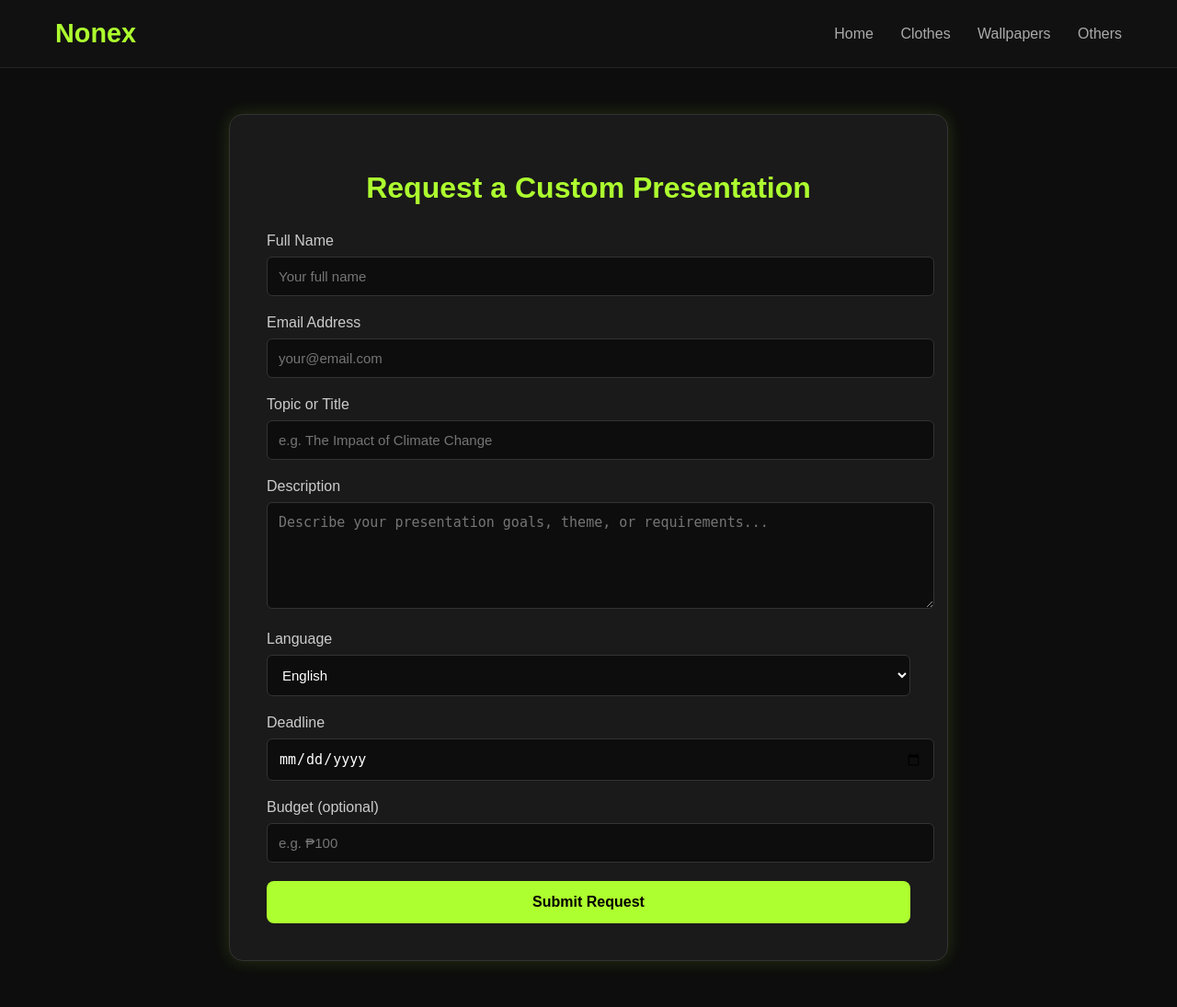
After one commit to Nonex-mp/Nonex, a Flask app: page /request-presentation in a window 1280 px wide. The commit adds this page. Shown: the whole page at 92% size. Run offline with Flask 3, Linux system fonts and the light colour scheme.

Commit message:
Add New Updates

```diff
--- a/app.py
+++ b/app.py
@@ -1,6 +1,7 @@
 from flask import Flask, render_template, url_for, request, redirect, flash, send_from_directory
 from payment import payment_bp
 import os
+import requests
 
 app = Flask(__name__)
 app.secret_key = os.urandom(24)
@@ -29,9 +30,9 @@ def presentations():
             ]
         },
         {
-    "category": "Filipino",
-    "presentations": [
-        {"name": "Mga Uri ng Pangungusap", "thumbnail": url_for('static', filename='presentations/mga_uri_ng_pangungusap1.png'), "price": 55}
+            "category": "Filipino",
+            "presentations": [
+                {"name": "Mga Uri ng Pangungusap", "thumbnail": url_for('static', filename='presentations/mga_uri_ng_pangungusap1.png'), "price": 55}
             ]
         },
         {
@@ -90,17 +91,62 @@ def others():
 def google_verify():
     return send_from_directory(os.path.join(app.root_path, 'static'), 'googleb29496bb2ba553a1.html')
 
-# Serve sitemap.xml
+# --- SITEMAP + ROBOTS ---
 @app.route('/sitemap.xml')
 def sitemap_xml():
     return send_from_directory(os.path.join(app.root_path, 'static'), 'sitemap.xml')
 
-# Serve robots.txt
 @app.route('/robots.txt')
 def robots_txt():
     return send_from_directory(os.path.join(app.root_path, 'static'), 'robots.txt')
 
-# --- UPLOAD CONFIG ---
+# --- TELEGRAM CUSTOM PRESENTATION REQUEST ---
+TELEGRAM_TOKEN = "8485710868:AAGgWgsZLeQiyhEEwxLTy-3T4gQae9GJ5S0"
+TELEGRAM_CHAT_ID = "8109954183"
+
+def send_to_telegram(name, email, topic, description, language, deadline, budget):
+    message = (
+        f"🎨 *New Custom Presentation Request*\n\n"
+        f"👤 *Name:* {name}\n"
+        f"📧 *Email:* {email}\n"
+        f"📚 *Topic:* {topic}\n"
+        f"🗒 *Description:* {description}\n"
+        f"🌐 *Language:* {language}\n"
+        f"⏰ *Deadline:* {deadline or 'Not specified'}\n"
+        f"💰 *Budget:* {budget or 'Not specified'}"
+    )
+
+    url = f"https://api.telegram.org/bot{TELEGRAM_TOKEN}/sendMessage"
+    response = requests.post(url, data={
+        "chat_id": TELEGRAM_CHAT_ID,
+        "text": message,
+        "parse_mode": "Markdown"
+    })
+
+    if response.status_code != 200:
+        print("⚠️ Failed to send message to Telegram:", response.text)
+
+@app.route('/request-presentation', methods=['GET', 'POST'])
+def request_presentation():
+    if request.method == 'POST':
+        name = request.form.get('name')
+        email = request.form.get('email')
+        topic = request.form.get('topic')
+        description = request.form.get('description')
+        language = request.form.get('language')
+        deadline = request.form.get('deadline')
+        budget = request.form.get('budget')
+
+        if not name or not email or not topic or not description:
+            flash("Please fill in all required fields.", "error")
+            return redirect(url_for('request_presentation'))
+
+        send_to_telegram(name, email, topic, description, language, deadline, budget)
+        return render_template('thank_you.html', name=name)
+
+    return render_template('request_presentation.html')
+
+# --- FILE UPLOAD CONFIG ---
 app.config['UPLOAD_FOLDER'] = 'uploads'
 app.config['ALLOWED_EXTENSIONS'] = {'png', 'jpg', 'jpeg'}
 
--- /dev/null
+++ b/templates/request_presentation.html
@@ -0,0 +1,146 @@
+<!DOCTYPE html>
+<html lang="en">
+<head>
+  <meta charset="UTF-8">
+  <meta name="viewport" content="width=device-width, initial-scale=1.0">
+  <title>Request Custom Presentation | Nonex</title>
+  <style>
+    body {
+      font-family: "Poppins", sans-serif;
+      background-color: #0d0d0d;
+      color: white;
+      margin: 0;
+      padding: 0;
+    }
+
+    header {
+      background: #111;
+      padding: 20px 60px;
+      display: flex;
+      justify-content: space-between;
+      align-items: center;
+      border-bottom: 1px solid #222;
+    }
+
+    .logo {
+      color: #adff2f;
+      font-size: 1.8em;
+      font-weight: bold;
+    }
+
+    nav a {
+      color: #aaa;
+      text-decoration: none;
+      margin-left: 25px;
+      transition: 0.3s;
+    }
+
+    nav a:hover {
+      color: #adff2f;
+    }
+
+    .container {
+      max-width: 700px;
+      margin: 50px auto;
+      background: #1a1a1a;
+      padding: 40px;
+      border-radius: 15px;
+      border: 1px solid #333;
+      box-shadow: 0 0 20px rgba(173, 255, 47, 0.15);
+    }
+
+    h1 {
+      text-align: center;
+      color: #adff2f;
+      margin-bottom: 30px;
+    }
+
+    label {
+      display: block;
+      margin-bottom: 8px;
+      color: #ccc;
+    }
+
+    input, textarea, select {
+      width: 100%;
+      padding: 12px;
+      margin-bottom: 20px;
+      border: none;
+      border-radius: 6px;
+      background: #0d0d0d;
+      color: white;
+      border: 1px solid #333;
+      font-size: 15px;
+    }
+
+    input:focus, textarea:focus, select:focus {
+      outline: none;
+      border-color: #adff2f;
+      box-shadow: 0 0 6px rgba(173, 255, 47, 0.6);
+    }
+
+    button {
+      background-color: #adff2f;
+      color: #000;
+      padding: 14px 25px;
+      border: none;
+      border-radius: 8px;
+      font-weight: bold;
+      font-size: 16px;
+      width: 100%;
+      cursor: pointer;
+      transition: 0.3s;
+    }
+
+    button:hover {
+      background-color: #c7ff60;
+      transform: scale(1.03);
+      box-shadow: 0 0 15px rgba(173, 255, 47, 0.5);
+    }
+  </style>
+</head>
+<body>
+  <header>
+    <div class="logo">Nonex</div>
+    <nav>
+      <a href="/">Home</a>
+      <a href="/clothes">Clothes</a>
+      <a href="/wallpapers">Wallpapers</a>
+      <a href="/others">Others</a>
+    </nav>
+  </header>
+
+  <div class="container">
+    <h1>Request a Custom Presentation</h1>
+
+    <form method="POST">
+      <label for="name">Full Name</label>
+      <input type="text" id="name" name="name" placeholder="Your full name" required>
+
+      <label for="email">Email Address</label>
+      <input type="email" id="email" name="email" placeholder="your@email.com" required>
+
+      <label for="topic">Topic or Title</label>
+      <input type="text" id="topic" name="topic" placeholder="e.g. The Impact of Climate Change" required>
+
+      <label for="description">Description</label>
+      <textarea id="description" name="description" rows="5" placeholder="Describe your presentation goals, theme, or requirements..." required></textarea>
+
+      <label for="language">Language</label>
+      <select id="language" name="language">
+        <option value="English">English</option>
+        <option value="Filipino">Filipino</option>
+        <option value="Bilingual (Eng-Fil)">Bilingual (Eng-Fil)</option>
+      </select>
+
+      <label for="deadline">Deadline</label>
+      <input type="date" id="deadline" name="deadline">
+
+      <label for="budget">Budget (optional)</label>
+      <input type="text" id="budget" name="budget" placeholder="e.g. ₱100">
+
+      <button type="submit">Submit Request</button>
+    </form>
+  </div>
+</body>
+</html>
```
Also changed, not shown: static/css/theme.css (added, +32 -0 lines), static/style.css (+29 -21 lines), templates/presentations.html (+108 -14 lines), templates/thank_you.html (added, +58 -0 lines).
